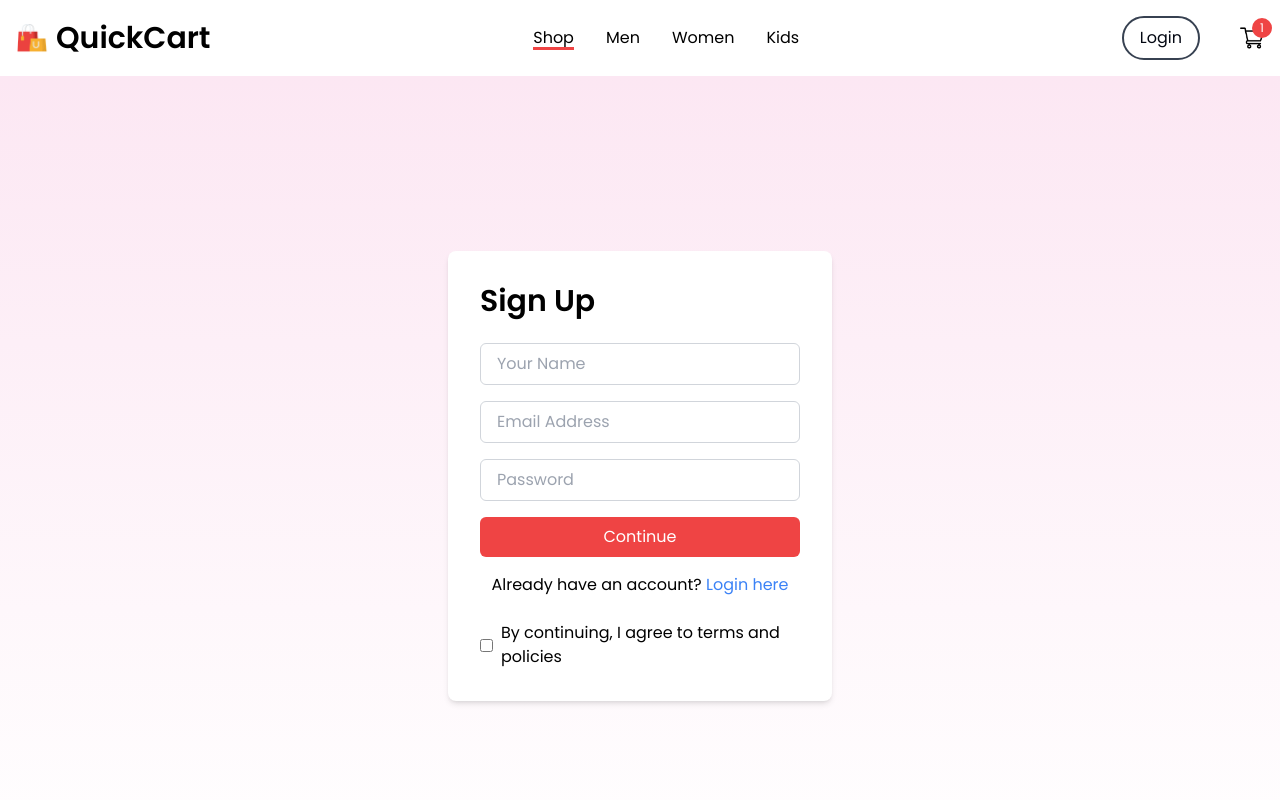
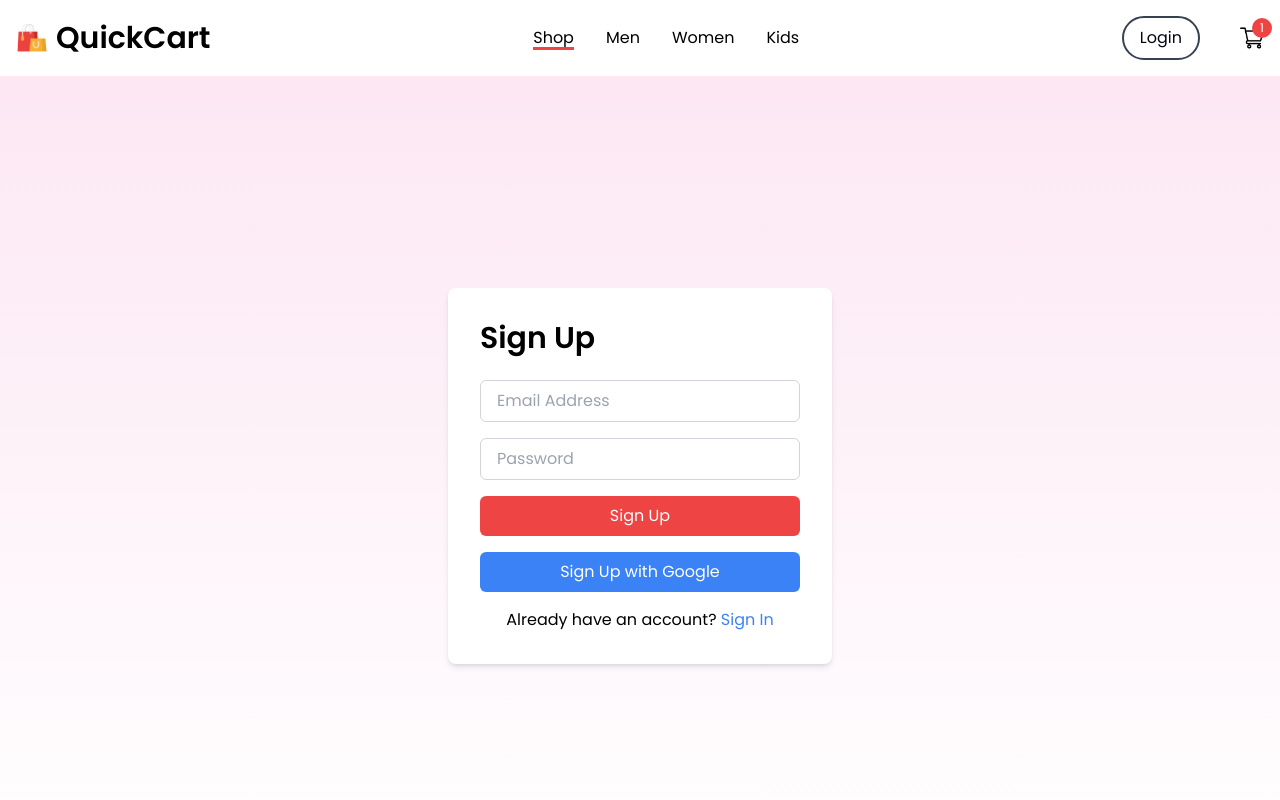
Before and after one commit to ast003/QuickCart, a React (Vite) app in the folder myapp/: page /login in a window 1280 px wide. Shown: the top 800 px of the page. Built offline with nearby package versions, Linux system fonts and the light colour scheme.

Commit message:
worked on login

```diff
--- a/myapp/package.json
+++ b/myapp/package.json
@@ -10,6 +10,7 @@
     "preview": "vite preview"
   },
   "dependencies": {
+    "firebase": "^10.12.2",
     "react": "^18.2.0",
     "react-dom": "^18.2.0",
     "react-icon": "^1.0.0",
--- a/myapp/src/Pages/LoginSignup.jsx
+++ b/myapp/src/Pages/LoginSignup.jsx
@@ -1,85 +1,110 @@
-// const LoginSignup = () => {
-//   return (
-//     <div className="bg-gradient-to-b from-pink-100 min-h-screen flex flex-col items-center justify-center">
-//       <h1 className="text-3xl font-semibold mb-12">Sign Up</h1>
-//       <div className="bg-white p-8 rounded-lg shadow-md w-96 h-9/12">
-//         <div className="mb-4">
-//           <input
-//             type="text"
-//             placeholder="Your Name"
-//             className="w-full px-4 py-2 border border-gray-300 rounded-md"
-//           />
-//         </div>
-//         <div className="mb-4">
-//           <input
-//             type="email"
-//             placeholder="Email Address"
-//             className="w-full px-4 py-2 border border-gray-300 rounded-md"
-//           />
-//         </div>
-//         <div className="mb-4">
-//           <input
-//             type="password"
-//             placeholder="Password"
-//             className="w-full px-4 py-2 border border-gray-300 rounded-md"
-//           />
-//         </div>
-//         <button className="w-full bg-red-500 text-white py-2 rounded-md hover:bg-blue-600 transition duration-200">
-//           Continue
-//         </button>
-//         <p className="mt-4 text-center">
-//           Already have an account? <span className="text-blue-500 cursor-pointer">Login here</span>
-//         </p>
-//         <div className="mt-6 flex items-center">
-//         <input type="checkbox" className="mr-2" />
-//         <p>By continuing, I agree to terms and policies</p>
-//       </div>
-//       </div>
+import { Link, useNavigate } from "react-router-dom";
+import { createUserWithEmailAndPassword, signInWithPopup } from "firebase/auth";
+import { useState } from "react";
+import { auth, provider } from './firebase';
 
-//     </div>
-//   );
-// }
+const PasswordSignUp = () => {
+  const [email, setEmail] = useState("");
+  const [password, setPassword] = useState("");
+  const [error, setError] = useState(false);
+  const [errorMessage, setErrorMessage] = useState("");
+  const navigate = useNavigate();
 
-// export default LoginSignup;
-const LoginSignup = () => {
+  const handleChange = (e) => {
+    const { name, value } = e.target;
+
+    if (name === "email") setEmail(value);
+    if (name === "password") setPassword(value);
+  };
+
+  const handleSubmit = async (e) => {
+    e.preventDefault();
+
+    try {
+      const userCredential = await createUserWithEmailAndPassword(
+        auth,
+        email,
+        password
+      );
+
+      const user = userCredential.user;
+      console.log('User signed up:', user);
+      navigate('/shop');
+    } catch (err) {
+      const errorMessage = err.message;
+      const errorCode = err.code;
+
+      setError(true);
+
+      switch (errorCode) {
+        case "auth/weak-password":
+          setErrorMessage("The password is too weak.");
+          break;
+        case "auth/email-already-in-use":
+          setErrorMessage("This email address is already in use by another account.");
+          break;
+        case "auth/invalid-email":
+          setErrorMessage("This email address is invalid.");
+          break;
+        case "auth/operation-not-allowed":
+          setErrorMessage("Email/password accounts are not enabled.");
+          break;
+        default:
+          setErrorMessage(errorMessage);
+          break;
+      }
+    }
+  };
+
+  const handleGoogleSignIn = async () => {
+    try {
+      const result = await signInWithPopup(auth, provider);
+      const user = result.user;
+      console.log('User signed in with Google:', user);
+      navigate('/shop');
+    } catch (err) {
+      const errorMessage = err.message;
+      console.error('Google sign-in error:', errorMessage);
+      setError(true);
+      setErrorMessage(errorMessage);
+    }
+  };
+
   return (
     <div className="bg-gradient-to-b from-pink-100 min-h-screen flex flex-col items-center justify-center">
       <div className="bg-white p-8 rounded-lg shadow-md w-96 h-auto">
-      <h1 className="text-3xl font-semibold mb-6">Sign Up</h1>
-        <div className="mb-4">
-          <input
-            type="text"
-            placeholder="Your Name"
-            className="w-full px-4 py-2 border border-gray-300 rounded-md"
-          />
-        </div>
-        <div className="mb-4">
+        <h1 className="text-3xl font-semibold mb-6">Sign Up</h1>
+        <form className="mb-4" onSubmit={handleSubmit}>
           <input
             type="email"
             placeholder="Email Address"
-            className="w-full px-4 py-2 border border-gray-300 rounded-md"
+            className="w-full px-4 py-2 border border-gray-300 rounded-md mb-4"
+            onChange={handleChange}
+            name="email"
+            value={email}
           />
-        </div>
-        <div className="mb-4">
           <input
             type="password"
             placeholder="Password"
-            className="w-full px-4 py-2 border border-gray-300 rounded-md"
+            className="w-full px-4 py-2 border border-gray-300 rounded-md mb-4"
+            onChange={handleChange}
+            name="password"
+            value={password}
           />
-        </div>
-        <button className="w-full bg-red-500 text-white py-2 rounded-md hover:bg-blue-600 transition duration-200">
-          Continue
+          <button type="submit" className="w-full bg-red-500 text-white py-2 rounded-md hover:bg-red-600 transition duration-200">
+            Sign Up
+          </button>
+          {error && <p className="mt-4 text-red-500">{errorMessage}</p>}
+        </form>
+        <button onClick={handleGoogleSignIn} className="w-full bg-blue-500 text-white py-2 rounded-md hover:bg-blue-600 transition duration-200">
+          Sign Up with Google
         </button>
-        <p className="mt-4 text-center">
-          Already have an account? <span className="text-blue-500 cursor-pointer hover:underline">Login here</span>
+        <p className="text-center mt-4">
+          Already have an account? <Link to="/signin" className="text-blue-500 cursor-pointer hover:underline">Sign In</Link>
         </p>
-        <div className="mt-6 flex items-center">
-          <input type="checkbox" className="mr-2" />
-          <p>By continuing, I agree to terms and policies</p>
-        </div>
       </div>
     </div>
   );
-}
+};
 
-export default LoginSignup;
+export default PasswordSignUp;
--- a/myapp/src/Pages/Product.jsx
+++ b/myapp/src/Pages/Product.jsx
@@ -1,6 +1,11 @@
-import React from 'react'
 
+import { useContext } from 'react'
+import { ShopContext } from '../Context/ShopContext'
+import { useParams } from 'react-router-dom'
 const Product = () => {
+  const {all_product}=useContext(ShopContext);
+  const {productId}=useParams();
+  const product=all_product.find((e)=>e.id===Number(productId));
   return (
     <div>
 
--- /dev/null
+++ b/myapp/src/Pages/firebase.jsx
@@ -0,0 +1,41 @@
+// // Import the functions you need from the SDKs you need
+// import { initializeApp } from "firebase/app";
+// import { getAnalytics } from "firebase/analytics";
+// // TODO: Add SDKs for Firebase products that you want to use
+// // https://firebase.google.com/docs/web/setup#available-libraries
+
+// // Your web app's Firebase configuration
+// // For Firebase JS SDK v7.20.0 and later, measurementId is optional
+// const firebaseConfig = {
+//   apiKey: "AIzaSyD4yZCUDjaOkQtaEHV7RuYLik9sIzfd5Mg",
+//   authDomain: "quickstart-7a0b3.firebaseapp.com",
+//   projectId: "quickstart-7a0b3",
+//   storageBucket: "quickstart-7a0b3.appspot.com",
+//   messagingSenderId: "738801085601",
+//   appId: "1:738801085601:web:f49e4242d511de56b854e0",
+//   measurementId: "G-GJZKY9P2GZ"
+// };
+
+// // Initialize Firebase
+// const app = initializeApp(firebaseConfig);
+// const analytics = getAnalytics(app);
+// firebase.js
+import { initializeApp } from 'firebase/app';
+import { getAuth, GoogleAuthProvider } from "firebase/auth";
+
+const firebaseConfig = {
+    apiKey: "AIzaSyD4yZCUDjaOkQtaEHV7RuYLik9sIzfd5Mg",
+  authDomain: "quickstart-7a0b3.firebaseapp.com",
+  projectId: "quickstart-7a0b3",
+  storageBucket: "quickstart-7a0b3.appspot.com",
+  messagingSenderId: "738801085601",
+  appId: "1:738801085601:web:f49e4242d511de56b854e0",
+  measurementId: "G-GJZKY9P2GZ"
+
+};
+
+const app = initializeApp(firebaseConfig);
+const auth = getAuth(app);
+const provider = new GoogleAuthProvider();
+
+export { auth, provider };
```
Also changed, not shown: 1 other file (tests, documents, lock files or other folders).
